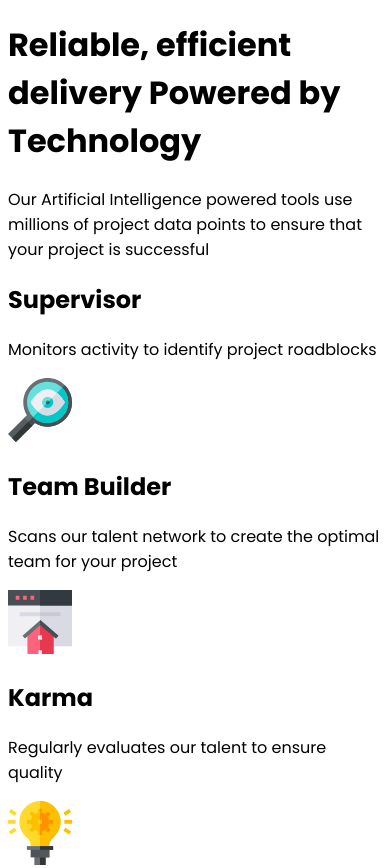
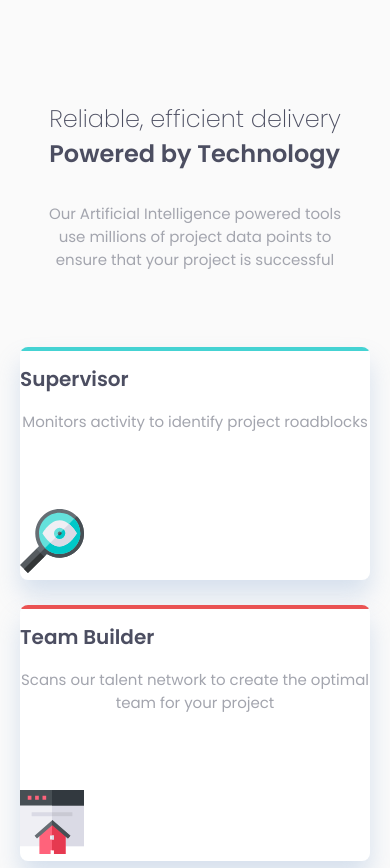
Before and after one commit to Theosaurus-Rex/frontend-mentor-four-card-feature, a plain HTML site: page index.html in a window 390 px wide. Shown: the top 868 px of the page. Drawn offline with Linux system fonts and the light colour scheme.

Commit message:
style: Start styling mobile layout

```diff
--- a/index.html
+++ b/index.html
@@ -24,7 +24,11 @@
     <title>Frontend Mentor | Four card feature section</title>
   </head>
   <body>
-    <h1>Reliable, efficient delivery Powered by Technology</h1>
+    <main>
+      <h1>
+        <span>Reliable, efficient delivery</span>
+        <span>Powered by Technology</span>
+      </h1>
 
       <p>
         Our Artificial Intelligence powered tools use millions of project data
@@ -56,7 +60,7 @@
         <p>Uses data from past projects to provide better delivery estimates</p>
         <img src="./images/icon-calculator.svg" alt="" />
       </section>
-
+    </main>
     <footer>
       <p class="attribution">
         Challenge by
--- a/styles.css
+++ b/styles.css
@@ -10,4 +10,79 @@
 
 body {
   font-family: "Poppins", Arial, sans-serif;
+  color: var(--neutral-dark-blue);
+  background-color: var(--neutral-light-gray);
 }
+
+main {
+  display: flex;
+  flex-direction: column;
+  justify-content: center;
+  align-items: center;
+  margin: 85px 32px 78px 32px;
+}
+
+h1 {
+  display: flex;
+  flex-direction: column;
+  font-size: 24px;
+  margin-bottom: 16px;
+}
+
+h1 span:first-child {
+  font-weight: 200;
+}
+
+h1 span:last-child {
+  font-weight: 600;
+}
+
+h2 {
+  font-size: 20px;
+  font-weight: 600;
+}
+
+p {
+  text-align: center;
+  font-size: 15px;
+  color: var(--neutral-grayish-blue);
+  margin-bottom: 76px;
+}
+
+section {
+  background-color: white;
+  width: 350px;
+  border-radius: 8px;
+  overflow: hidden;
+  position: relative;
+  box-shadow: 0px 15px 25px rgba(131, 166, 210, 0.3);
+  margin-bottom: 25px;
+}
+
+section::before {
+  content: "";
+  position: absolute;
+  top: 0;
+  left: 0;
+  width: 100%;
+  height: 4px;
+}
+
+section:nth-of-type(1)::before {
+  background-color: var(--primary-cyan);
+}
+
+section:nth-of-type(2)::before {
+  background-color: var(--primary-red);
+}
+
+section:nth-of-type(3)::before {
+  background-color: var(--primary-blue);
+}
+
+section:nth-of-type(4)::before {
+  background-color: var(--primary-orange);
+}
+
+@media (min-width: 1440px) {
+}
```
Lines whose indentation alone changed are shown as unchanged.
